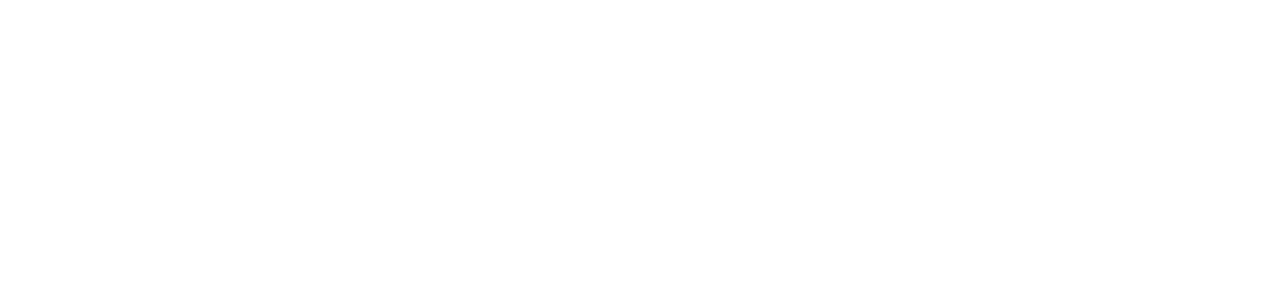
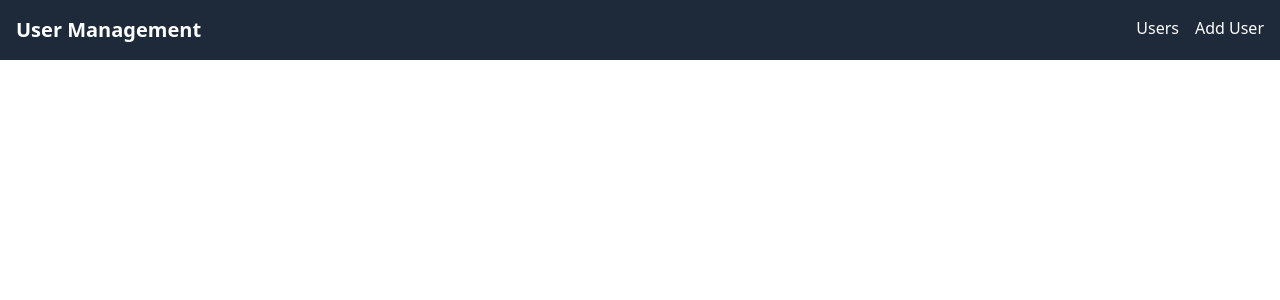
Before and after one commit to Altinq/user-management-app, a React app: page /add-user in a window 1280 px wide. Before the commit this address had no page. Shown: the top 300 px of the page. Built offline with nearby package versions, Linux system fonts and the light colour scheme; the HTML template or start-up script is replaced by a standard one.

Commit message:
Added a Navbar and the searchbar to user-list , also added a layout

```diff
--- a/src/App.tsx
+++ b/src/App.tsx
@@ -1,12 +1,17 @@
 import { BrowserRouter, Routes, Route } from "react-router-dom";
 import UserList from "./pages/UserList";
+import Navbar from "./components/Navbar";
+import Layout from "./components/Layout";
 
 function App() {
   return (
     <BrowserRouter>
-      <Routes>
-        <Route path="/" element={<UserList />} />
-      </Routes>
+      <Navbar />
+      <Layout>
+        <Routes>
+          <Route path="/" element={<UserList />} />
+        </Routes>
+      </Layout>
     </BrowserRouter>
   );
 }
--- /dev/null
+++ b/src/components/Layout.tsx
@@ -0,0 +1,11 @@
+import React from "react";
+
+interface LayoutProps {
+  children: React.ReactNode;
+}
+
+const Layout: React.FC<LayoutProps> = ({ children }) => {
+  return <div className="max-w-5xl mx-auto p-4">{children}</div>;
+};
+
+export default Layout;
--- a/src/components/Navbar.tsx
+++ b/src/components/Navbar.tsx
@@ -0,0 +1,19 @@
+import { Link } from "react-router-dom";
+
+const Navbar: React.FC = () => {
+  return (
+    <nav className="bg-gray-800 p-4 text-white flex justify-between mb-5">
+      <h1 className="text-xl font-bold">User Management</h1>
+      <div className="flex gap-4">
+        <Link to="/" className="hover:text-gray-300">
+          Users
+        </Link>
+        <Link to="/add-user" className="hover:text-gray-300">
+          Add User
+        </Link>
+      </div>
+    </nav>
+  );
+};
+
+export default Navbar;
--- /dev/null
+++ b/src/components/SearchBar.tsx
@@ -0,0 +1,23 @@
+interface SearchBarProps {
+  value: string;
+  onChange: (value: string) => void;
+  placeholder?: string;
+}
+
+const SearchBar: React.FC<SearchBarProps> = ({
+  value,
+  onChange,
+  placeholder,
+}) => {
+  return (
+    <input
+      type="text"
+      value={value}
+      onChange={(e) => onChange(e.target.value)}
+      placeholder={placeholder || "Search..."}
+      className="mb-4 p-2 border rounded w-full focus:outline-none focus:ring-2 focus:ring-blue-400"
+    />
+  );
+};
+
+export default SearchBar;
--- a/src/pages/UserList.tsx
+++ b/src/pages/UserList.tsx
@@ -2,10 +2,12 @@
 import UserCard from "../components/UserCard";
 import type { User } from "../types/User";
 import { getUsers } from "../services/useService";
+import SearchBar from "../components/SearchBar";
 
 const UserList = () => {
   const [users, setUsers] = useState<User[]>([]);
   const [loading, setLoading] = useState(true);
+  const [searchTerm, setSearchTerm] = useState("");
 
   useEffect(() => {
     const fetchUsers = async () => {
@@ -26,11 +28,25 @@
     return <div>Loading...</div>;
   }
 
+  const filteredUsers = users.filter(
+    (user) =>
+      user.name.toLowerCase().includes(searchTerm.toLowerCase()) ||
+      user.email.toLowerCase().includes(searchTerm.toLowerCase())
+  );
+
   return (
-    <div className="grid grid-cols-1 gap-4 sm:grid-cols-2 lg:grid-cols-3">
-      {users.map((user) => (
-        <UserCard key={user.id} user={user} />
-      ))}
+    <div className="p-6">
+      <SearchBar
+        value={searchTerm}
+        onChange={setSearchTerm}
+        placeholder="Search by name or email"
+      />
+
+      <div className="grid grid-cols-1 sm:grid-cols-2 lg:grid-cols-3 gap-4">
+        {filteredUsers.map((user) => (
+          <UserCard key={user.id} user={user} />
+        ))}
+      </div>
     </div>
   );
 };
```
